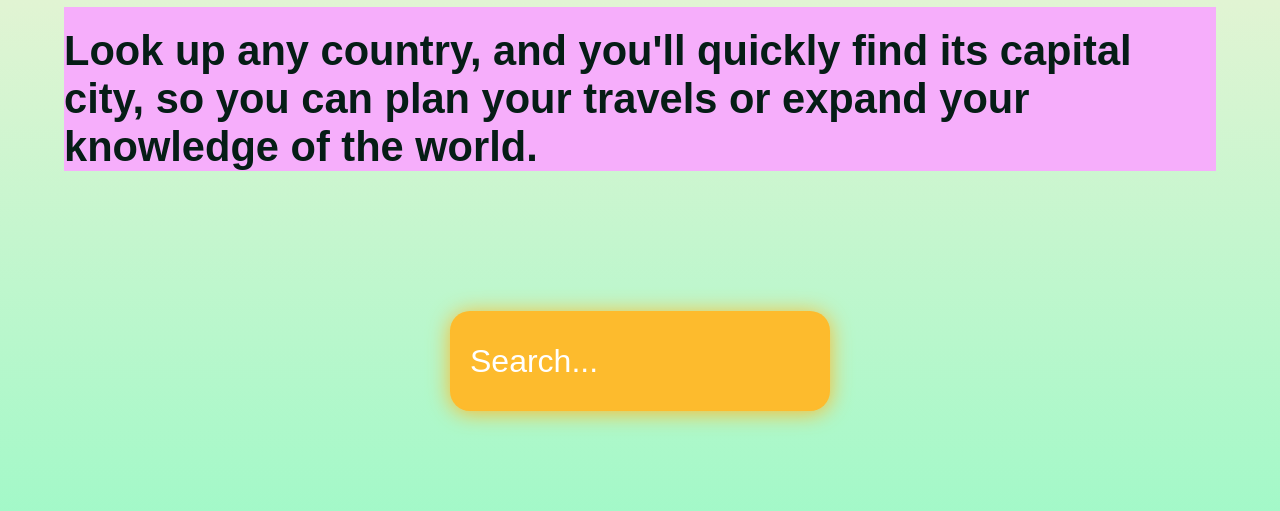
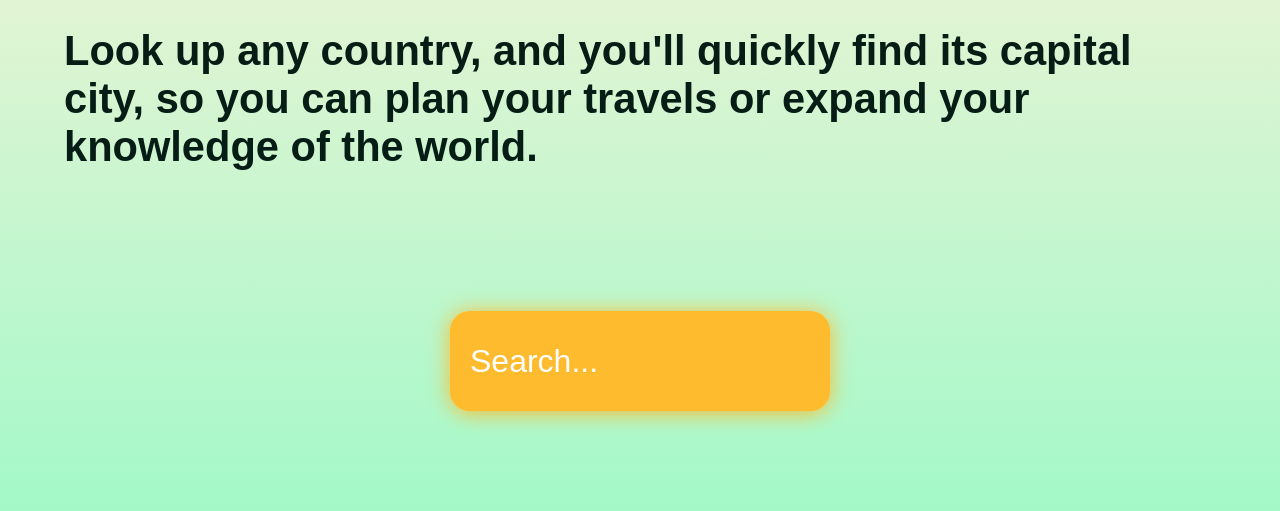
Before and after one commit to IlonaM8/navigate-the-globe, a plain HTML site: page index.html in a window 1280 px wide. Shown: the part 229-740 px from the top of the page. Drawn offline with Linux system fonts and the light colour scheme; a web font is replaced by a local one.

Commit message:
color bg removed

```diff
--- a/style.css
+++ b/style.css
@@ -41,7 +41,6 @@ p {
 
 h2 {
   padding-top: 20px;
-  background-color: rgb(246, 174, 251);
   max-width: 90vw;
   color: #061D16;
 }
```
Also changed, not shown: 1 other file.
